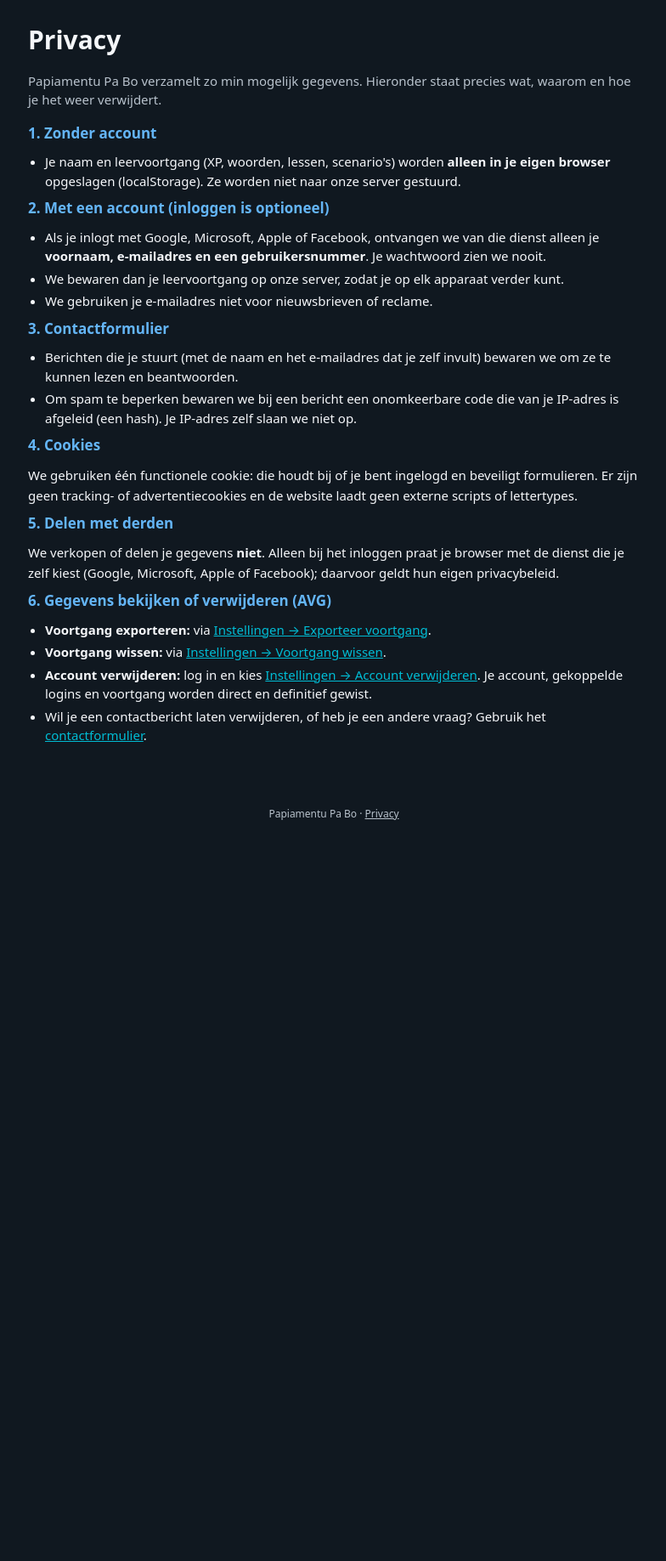
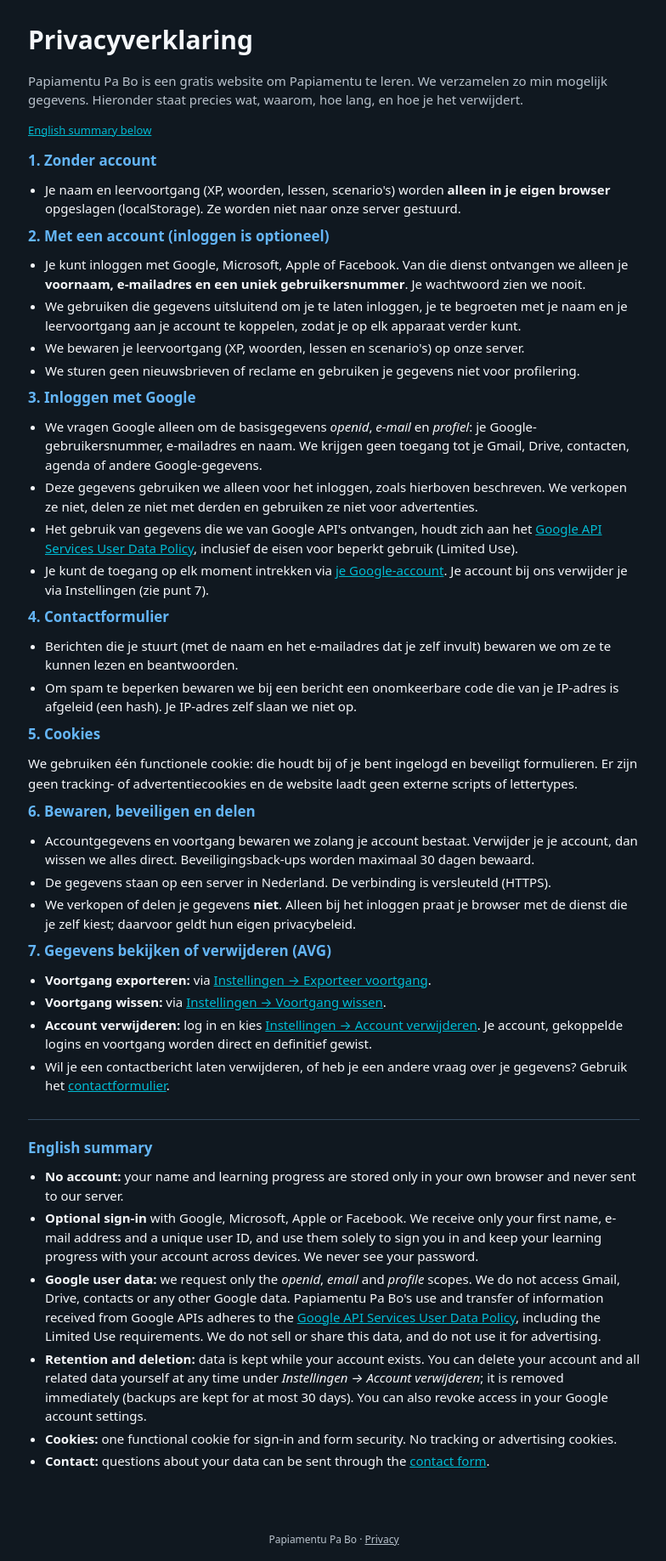
Before and after one commit to eelconagel/PapiamentuPaBo, a Flask app: page /privacy in a window 1280 px wide. Shown: the part 47-1884 px from the top of the page at 85% size, without its empty margins (247-1031 px from the left). Before the commit the page ends 1012 px from the top, so only its background shows below. Run offline with Flask 3, Linux system fonts and the light colour scheme.

Commit message:
Prepare for Google consent screen verification; local OAuth dev
- Home page shows what the app is (and links the privacy policy) without
  JavaScript, so Google's review can read it
- Privacy policy: dedicated Google sign-in section (scopes, purpose,
  retention, revoking access, API Services User Data Policy / Limited Use)
  and an English summary
- python-dotenv so `flask run` reads .env; README section on testing
  login locally with localhost redirect URIs

Co-Authored-By: Claude Opus 5.5 <noreply@anthropic.com>

```diff
--- a/papiamentu/static/css/style.css
+++ b/papiamentu/static/css/style.css
@@ -866,3 +866,11 @@ main.wide { max-width: 1040px; }
 @media (prefers-reduced-motion: reduce) {
   *, *::before, *::after { transition: none !important; animation: none !important; scroll-behavior: auto !important; }
 }
+
+/* ---------- About (home, first visit) ---------- */
+.about { margin-top: 32px; text-align: left; background: var(--card); border-radius: 16px; padding: 18px 20px; box-shadow: var(--shadow); }
+.about-title { font-size: 17px; margin: 0 0 6px; }
+.about-list { list-style: none; padding: 0; margin: 12px 0; display: grid; gap: 8px; font-size: 14px; }
+.onboarding { margin-top: 6vh; }
+
+.rule { border: 0; border-top: 1px solid var(--border); margin: 28px 0 20px; }
--- a/papiamentu/templates/privacy.html
+++ b/papiamentu/templates/privacy.html
@@ -1,7 +1,10 @@
 {% extends "base.html" %}
+{% block title %}Privacyverklaring · Papiamentu Pa Bo{% endblock %}
+{% block description %}Welke gegevens Papiamentu Pa Bo gebruikt, waarom, hoe lang, en hoe je ze verwijdert. Inclusief inloggen met Google.{% endblock %}
 {% block content %}
-<h1 class="title left">Privacy</h1>
-<p class="muted">Papiamentu Pa Bo verzamelt zo min mogelijk gegevens. Hieronder staat precies wat, waarom en hoe je het weer verwijdert.</p>
+<h1 class="title left">Privacyverklaring</h1>
+<p class="muted">Papiamentu Pa Bo is een gratis website om Papiamentu te leren. We verzamelen zo min mogelijk gegevens. Hieronder staat precies wat, waarom, hoe lang, en hoe je het verwijdert.</p>
+<p class="small muted"><a href="#english">English summary below</a></p>
 
 <h2 class="section-title">1. Zonder account</h2>
 <ul class="bullets">
@@ -10,28 +13,53 @@
 
 <h2 class="section-title">2. Met een account (inloggen is optioneel)</h2>
 <ul class="bullets">
-  <li>Als je inlogt met Google, Microsoft, Apple of Facebook, ontvangen we van die dienst alleen je <strong>voornaam, e-mailadres en een gebruikersnummer</strong>. Je wachtwoord zien we nooit.</li>
-  <li>We bewaren dan je leervoortgang op onze server, zodat je op elk apparaat verder kunt.</li>
-  <li>We gebruiken je e-mailadres niet voor nieuwsbrieven of reclame.</li>
+  <li>Je kunt inloggen met Google, Microsoft, Apple of Facebook. Van die dienst ontvangen we alleen je <strong>voornaam, e-mailadres en een uniek gebruikersnummer</strong>. Je wachtwoord zien we nooit.</li>
+  <li>We gebruiken die gegevens uitsluitend om je te laten inloggen, je te begroeten met je naam en je leervoortgang aan je account te koppelen, zodat je op elk apparaat verder kunt.</li>
+  <li>We bewaren je leervoortgang (XP, woorden, lessen en scenario's) op onze server.</li>
+  <li>We sturen geen nieuwsbrieven of reclame en gebruiken je gegevens niet voor profilering.</li>
 </ul>
 
-<h2 class="section-title">3. Contactformulier</h2>
+<h2 class="section-title" id="google">3. Inloggen met Google</h2>
+<ul class="bullets">
+  <li>We vragen Google alleen om de basisgegevens <em>openid</em>, <em>e-mail</em> en <em>profiel</em>: je Google-gebruikersnummer, e-mailadres en naam. We krijgen geen toegang tot je Gmail, Drive, contacten, agenda of andere Google-gegevens.</li>
+  <li>Deze gegevens gebruiken we alleen voor het inloggen, zoals hierboven beschreven. We verkopen ze niet, delen ze niet met derden en gebruiken ze niet voor advertenties.</li>
+  <li>Het gebruik van gegevens die we van Google API's ontvangen, houdt zich aan het <a href="https://developers.google.com/terms/api-services-user-data-policy" rel="noopener">Google API Services User Data Policy</a>, inclusief de eisen voor beperkt gebruik (Limited Use).</li>
+  <li>Je kunt de toegang op elk moment intrekken via <a href="https://myaccount.google.com/permissions" rel="noopener">je Google-account</a>. Je account bij ons verwijder je via Instellingen (zie punt 7).</li>
+</ul>
+
+<h2 class="section-title">4. Contactformulier</h2>
 <ul class="bullets">
   <li>Berichten die je stuurt (met de naam en het e-mailadres dat je zelf invult) bewaren we om ze te kunnen lezen en beantwoorden.</li>
   <li>Om spam te beperken bewaren we bij een bericht een onomkeerbare code die van je IP-adres is afgeleid (een hash). Je IP-adres zelf slaan we niet op.</li>
 </ul>
 
-<h2 class="section-title">4. Cookies</h2>
+<h2 class="section-title">5. Cookies</h2>
 <p class="body-text">We gebruiken één functionele cookie: die houdt bij of je bent ingelogd en beveiligt formulieren. Er zijn geen tracking- of advertentiecookies en de website laadt geen externe scripts of lettertypes.</p>
 
-<h2 class="section-title">5. Delen met derden</h2>
-<p class="body-text">We verkopen of delen je gegevens <strong>niet</strong>. Alleen bij het inloggen praat je browser met de dienst die je zelf kiest (Google, Microsoft, Apple of Facebook); daarvoor geldt hun eigen privacybeleid.</p>
+<h2 class="section-title">6. Bewaren, beveiligen en delen</h2>
+<ul class="bullets">
+  <li>Accountgegevens en voortgang bewaren we zolang je account bestaat. Verwijder je je account, dan wissen we alles direct. Beveiligingsback-ups worden maximaal 30 dagen bewaard.</li>
+  <li>De gegevens staan op een server in Nederland. De verbinding is versleuteld (HTTPS).</li>
+  <li>We verkopen of delen je gegevens <strong>niet</strong>. Alleen bij het inloggen praat je browser met de dienst die je zelf kiest; daarvoor geldt hun eigen privacybeleid.</li>
+</ul>
 
-<h2 class="section-title" id="verwijderen">6. Gegevens bekijken of verwijderen (AVG)</h2>
+<h2 class="section-title" id="verwijderen">7. Gegevens bekijken of verwijderen (AVG)</h2>
 <ul class="bullets">
   <li><strong>Voortgang exporteren:</strong> via <a href="{{ url_for('instellingen') }}">Instellingen → Exporteer voortgang</a>.</li>
   <li><strong>Voortgang wissen:</strong> via <a href="{{ url_for('instellingen') }}">Instellingen → Voortgang wissen</a>.</li>
   <li><strong>Account verwijderen:</strong> log in en kies <a href="{{ url_for('instellingen') }}">Instellingen → Account verwijderen</a>. Je account, gekoppelde logins en voortgang worden direct en definitief gewist.</li>
-  <li>Wil je een contactbericht laten verwijderen, of heb je een andere vraag? Gebruik het <a href="{{ url_for('contact') }}">contactformulier</a>.</li>
+  <li>Wil je een contactbericht laten verwijderen, of heb je een andere vraag over je gegevens? Gebruik het <a href="{{ url_for('contact') }}">contactformulier</a>.</li>
+</ul>
+
+<hr class="rule">
+
+<h2 class="section-title" id="english">English summary</h2>
+<ul class="bullets" lang="en">
+  <li><strong>No account:</strong> your name and learning progress are stored only in your own browser and never sent to our server.</li>
+  <li><strong>Optional sign-in</strong> with Google, Microsoft, Apple or Facebook. We receive only your first name, e-mail address and a unique user ID, and use them solely to sign you in and keep your learning progress with your account across devices. We never see your password.</li>
+  <li><strong>Google user data:</strong> we request only the <em>openid</em>, <em>email</em> and <em>profile</em> scopes. We do not access Gmail, Drive, contacts or any other Google data. Papiamentu Pa Bo's use and transfer of information received from Google APIs adheres to the <a href="https://developers.google.com/terms/api-services-user-data-policy" rel="noopener">Google API Services User Data Policy</a>, including the Limited Use requirements. We do not sell or share this data, and do not use it for advertising.</li>
+  <li><strong>Retention and deletion:</strong> data is kept while your account exists. You can delete your account and all related data yourself at any time under <em>Instellingen → Account verwijderen</em>; it is removed immediately (backups are kept for at most 30 days). You can also revoke access in your Google account settings.</li>
+  <li><strong>Cookies:</strong> one functional cookie for sign-in and form security. No tracking or advertising cookies.</li>
+  <li><strong>Contact:</strong> questions about your data can be sent through the <a href="{{ url_for('contact') }}">contact form</a>.</li>
 </ul>
 {% endblock %}
--- a/requirements-dev.txt
+++ b/requirements-dev.txt
@@ -1,2 +1,3 @@
 -r requirements.txt
 pytest==8.4.2
+python-dotenv==1.2.3
```
Also changed, not shown: papiamentu/templates/home.html (+12 -1 lines), README.md.
